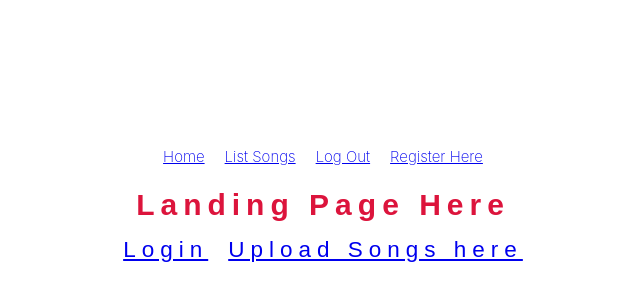
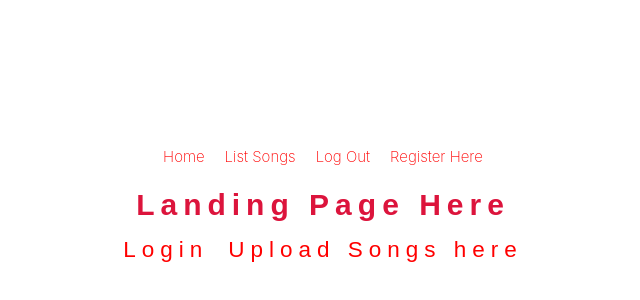
Before and after one commit to Pytormal/PYT-Studio, a React (Create React App) app: page / in a window 1280 px wide. Shown: the part 198-498 px from the top of the page, without its empty margins (317-957 px from the left). Built offline with nearby package versions, Linux system fonts and the light colour scheme.

Commit message:
clean and polished

```diff
--- a/src/components/styles/App.css
+++ b/src/components/styles/App.css
@@ -19,14 +19,24 @@ a {
   font-weight: 200;
   margin: 1rem;
 }
-a:default {
+a:link {
+    text-decoration: none;
   color: red;
+
 }
 a:visited {
+    text-decoration: none;
   color: grey;
 }
 a:hover {
   color: purple;
+   text-decoration: underline;
+}
+a:active {
+  color: turquoise;
+}
+a:enabled {
+  color: mediumspringgreen;
 }
 
 .title-card {
```
